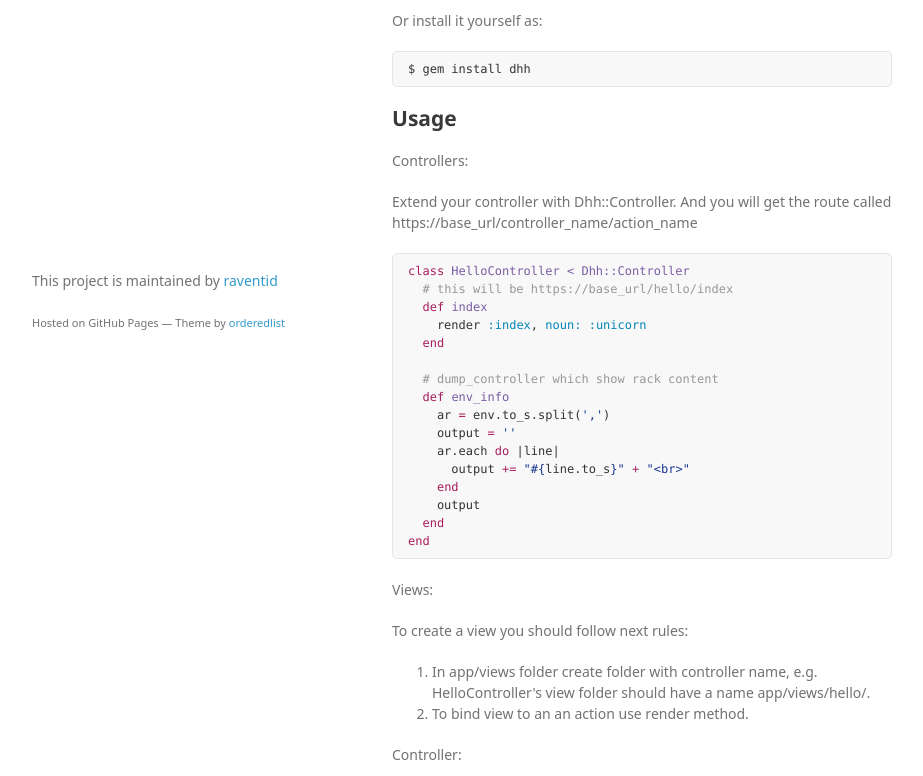
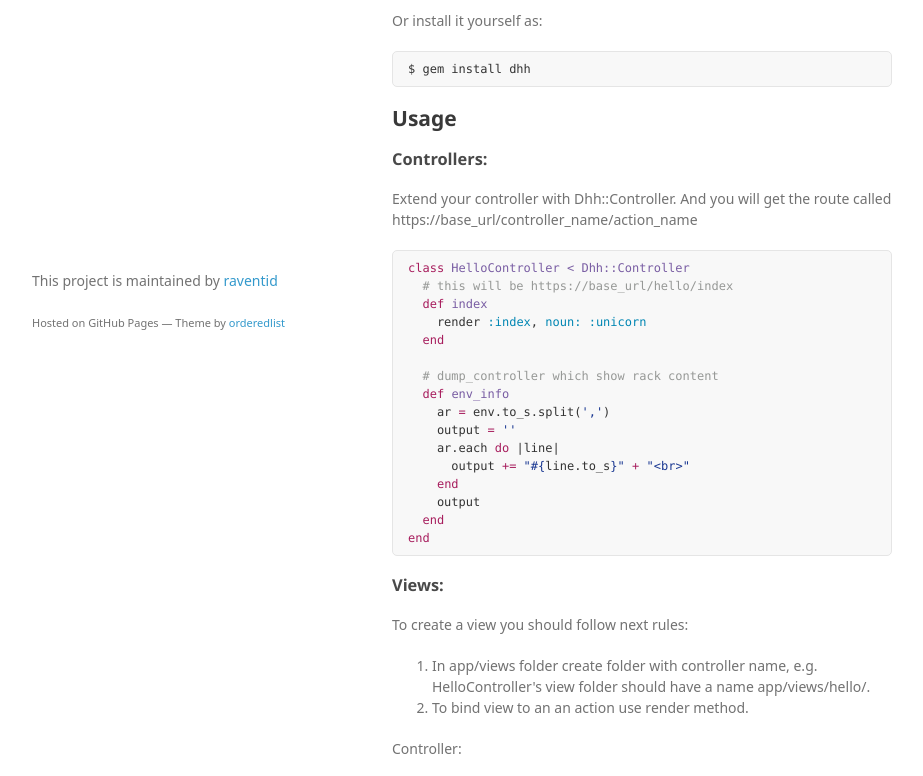
Before and after one commit to raventid/dhh, a plain HTML site: page index.html in a window 1280 px wide. Shown: the part 398-1174 px from the top of the page, without its empty margins (178-1101 px from the left). Drawn offline with Linux system fonts and the light colour scheme; a web font is replaced by a local one.

```diff
--- a/index.html
+++ b/index.html
@@ -53,7 +53,8 @@
 <h2>
 <a id="usage" class="anchor" href="#usage" aria-hidden="true"><span aria-hidden="true" class="octicon octicon-link"></span></a>Usage</h2>
 
-<p>Controllers:</p>
+<h3>
+<a id="controllers" class="anchor" href="#controllers" aria-hidden="true"><span aria-hidden="true" class="octicon octicon-link"></span></a>Controllers:</h3>
 
 <p>Extend your controller with Dhh::Controller. And you will get the route called https://base_url/controller_name/action_name</p>
 
@@ -74,7 +75,8 @@
   <span class="pl-k">end</span>
 <span class="pl-k">end</span></pre></div>
 
-<p>Views:</p>
+<h3>
+<a id="views" class="anchor" href="#views" aria-hidden="true"><span aria-hidden="true" class="octicon octicon-link"></span></a>Views:</h3>
 
 <p>To create a view you should follow next rules:</p>
 
```
Also changed, not shown: params.json (+1 -1 lines).
